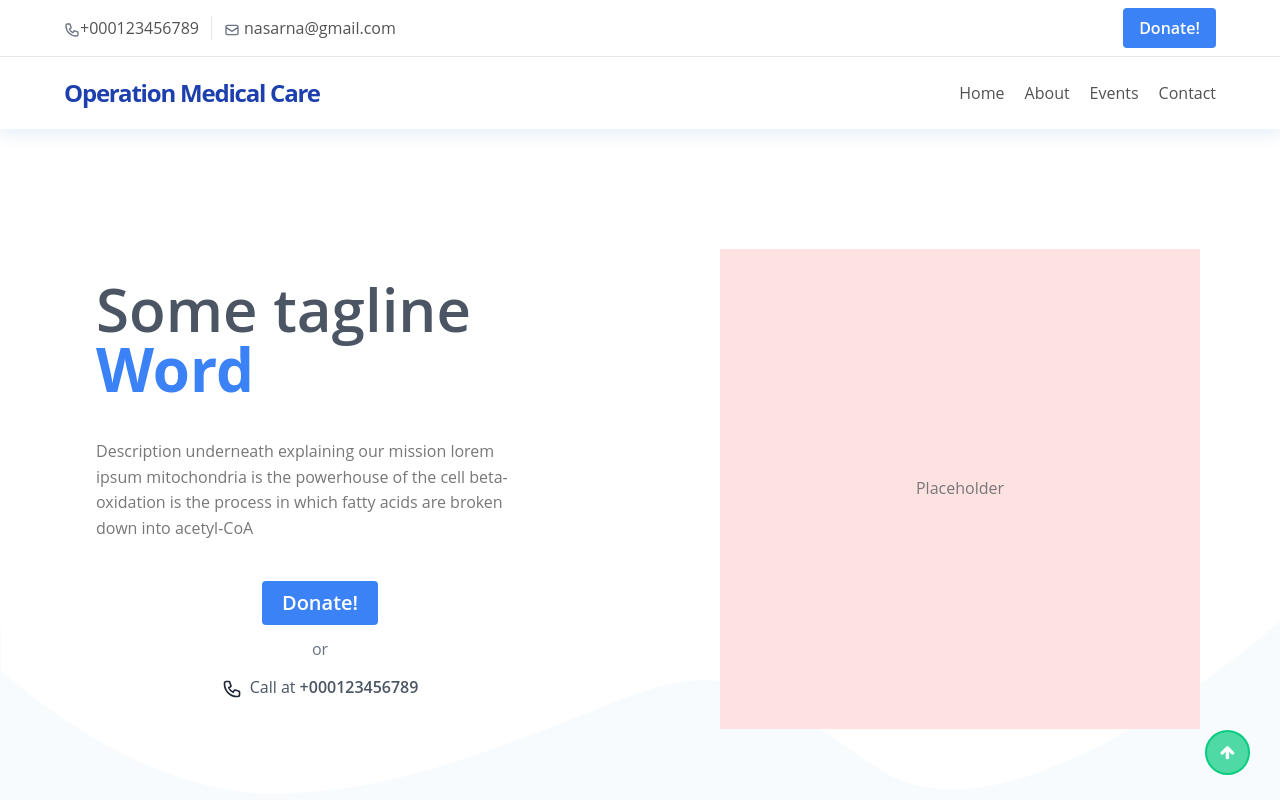
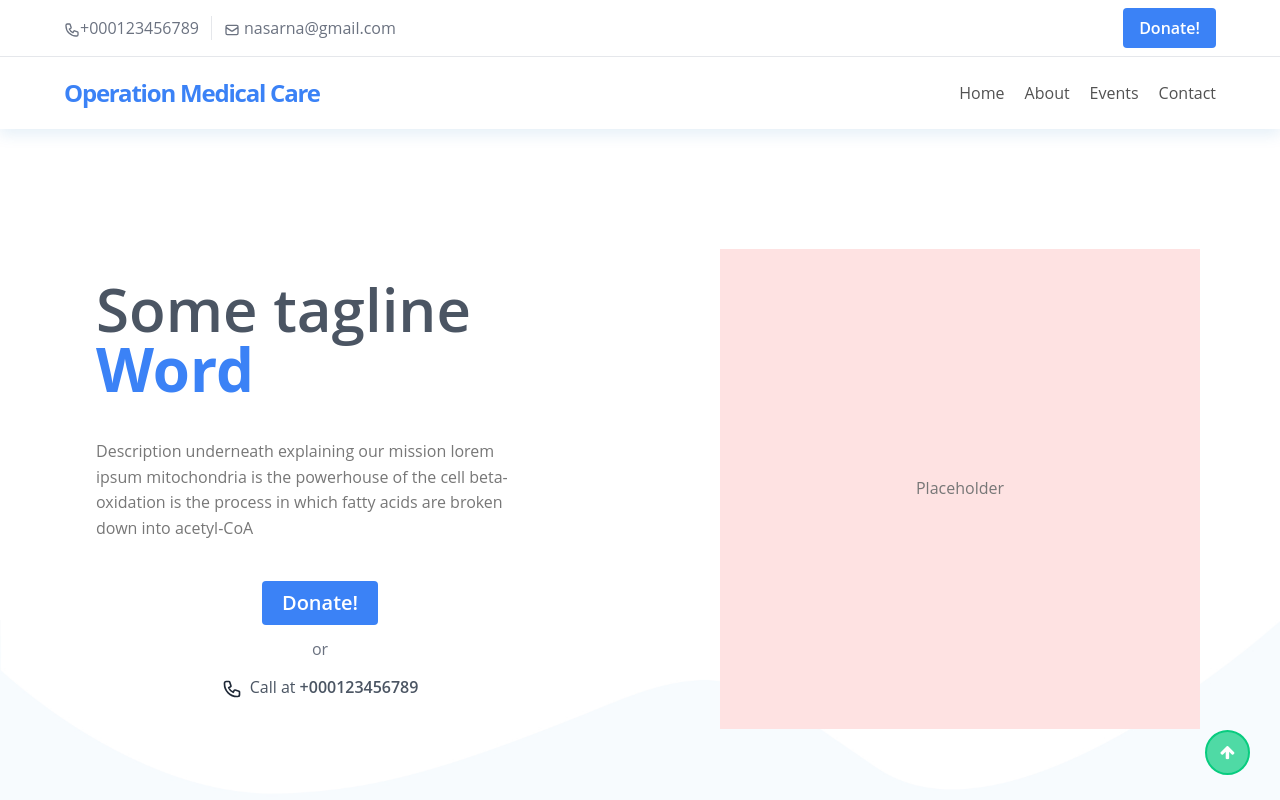
Before and after one commit to New-Millenia-Consulting/operation-medical-care, a Next.js app: page / in a window 1280 px wide. Shown: the top 800 px of the page. Built offline with nearby package versions, Linux system fonts and the light colour scheme.

Commit message:
Header tweaks

```diff
--- a/components/header/index.js
+++ b/components/header/index.js
@@ -17,16 +17,22 @@ const HeaderTopbar = () => {
         <ul className="flex flex-row h-full">
           <li className="flex flex-row items-center mr-3">
             {/* TODO Make this link a phone number */}
-            <a href="#">
-              <PhoneIcon className="inline w-4 h-4 text-gray-500" />
+            <a
+              href="#"
+              className="text-gray-500 transition-colors hover:text-blue-600"
+            >
+              <PhoneIcon className="inline w-4 h-4" />
               <span>+000123456789</span>
             </a>
           </li>
           <span className="block w-[1px] bg-gray-200 h-auto"></span>
           <li className="flex flex-row items-center ml-3">
             {/* TODO Make this link an email */}
-            <a href="#">
-              <MailIcon className="inline w-4 h-4 mr-1 text-gray-500 transform" />
+            <a
+              href="#"
+              className="text-gray-500 transition-colors hover:text-blue-600"
+            >
+              <MailIcon className="inline w-4 h-4 mr-1" />
               <span>nasarna@gmail.com</span>
             </a>
           </li>
@@ -49,8 +55,8 @@ const Header = () => {
     >
       <HeaderTopbar />
       <nav className="flex flex-row items-center justify-between w-full max-w-6xl py-5">
-        <h1 className="text-2xl font-bold tracking-tighter text-blue-800">
-          Operation Medical Care
+        <h1 className="text-2xl font-bold tracking-tighter text-blue-500">
+          <Link href="/">Operation Medical Care</Link>
         </h1>
         <ul className="flex flex-row space-x-5">
           {navigation.map((item) => (
```
